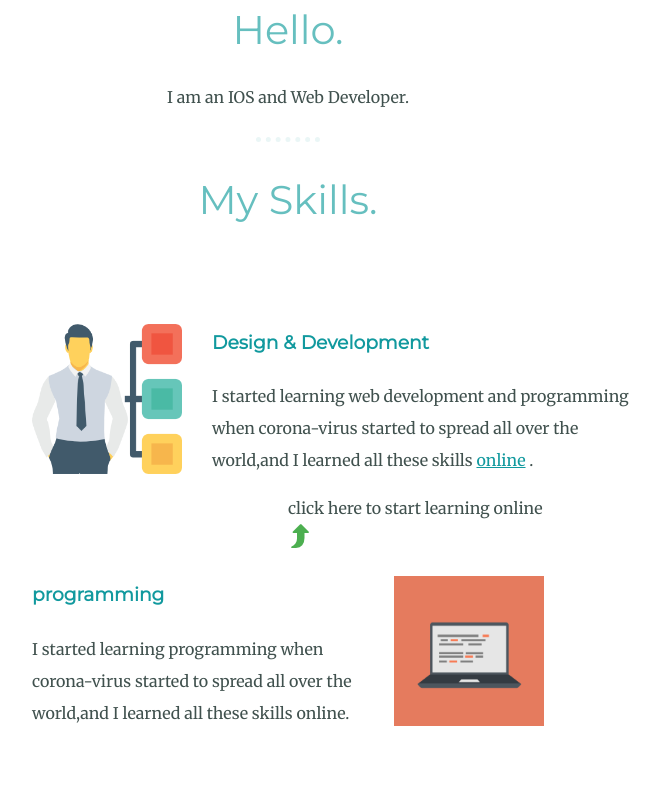
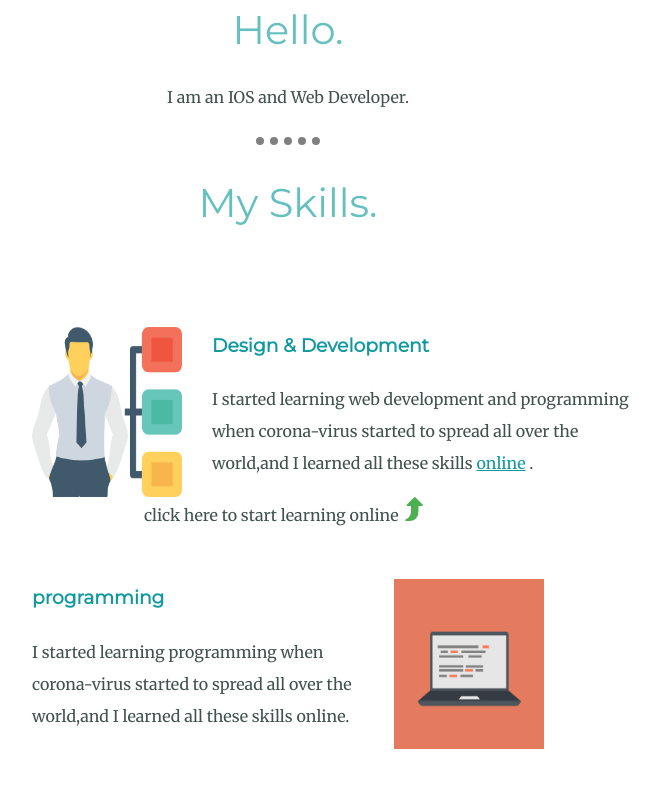
Before and after one commit to abbas3376/amr, a plain HTML site: page index.html in a window 1280 px wide. Shown: the part 920-1720 px from the top of the page, without its empty margins (352-1012 px from the left). Drawn offline with Linux system fonts and the light colour scheme.

Commit message:
Add files via upload

```diff
--- a/css/styles.css
+++ b/css/styles.css
@@ -63,12 +63,14 @@ body {
   width: 150px;
   float: left;
   margin-right: 30px;
+  height: 170px;
 }
 
 .computer {
   width: 150px;
   float: right;
   margin-left: 30px;
+  height: 170px;
 }
 
 .boy {
@@ -83,8 +85,8 @@ margin-bottom: 30px;
     border-style: none;
     border-top-style: dotted;
     width: 5%;
-    border-width: 5px;
-    border-color: #eaf6f6;
+    border-width: 8px;
+    border-color: grey;
   }
 .footer-link{
   margin: 10px;
@@ -149,7 +151,7 @@ color: #11999E;
 }
 .last-div{
 float: right;
-  width: 50%;
+  width: 400px;
 }
 .pixel{
   width: 610px;
```
